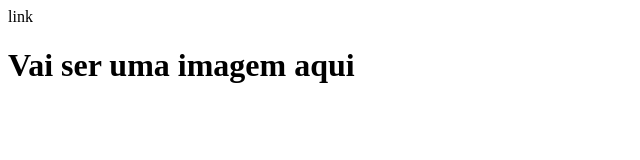
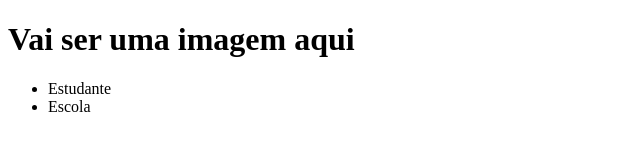
Before and after one commit to khanyiiii/SITEESCOLA, a plain HTML site: page index.html in a window 1280 px wide. Shown: the whole page, without its empty margins (0-640 px from the left). Drawn offline with Linux system fonts and the light colour scheme.

Commit message:
Add files via upload

```diff
--- a/index.html
+++ b/index.html
@@ -5,11 +5,16 @@
     <meta http-equiv="X-UA-Compatible" content="IE=edge">
     <meta name="viewport" content="width=device-width, initial-scale=1.0">
     <title>Document</title>
-    link
+    <link rel=”stylesheet” href=”style.css”>
 </head>
 <body>
-   <h1>Vai ser uma imagem aqui</h1>
 
-
+    <body>
+        <h1>Vai ser uma imagem aqui</h1>
+        <ul>
+            <li>Estudante</li>
+            <li>Escola</li>
+            </ul>
+        </header>
 </body>
 </html>
--- a/style.css
+++ b/style.css
@@ -1,3 +1,13 @@
-body{
-    background-color: #8F4747;
-}
+
+body {
+    background-color: #8F4747
+
+     }
+     body {
+        background-color: #8F4747;
+        color: #D8D5D5;
+        }
+        header {
+            background-color: #8F4747;
+            color: #D8D5D5;
+            }
```
